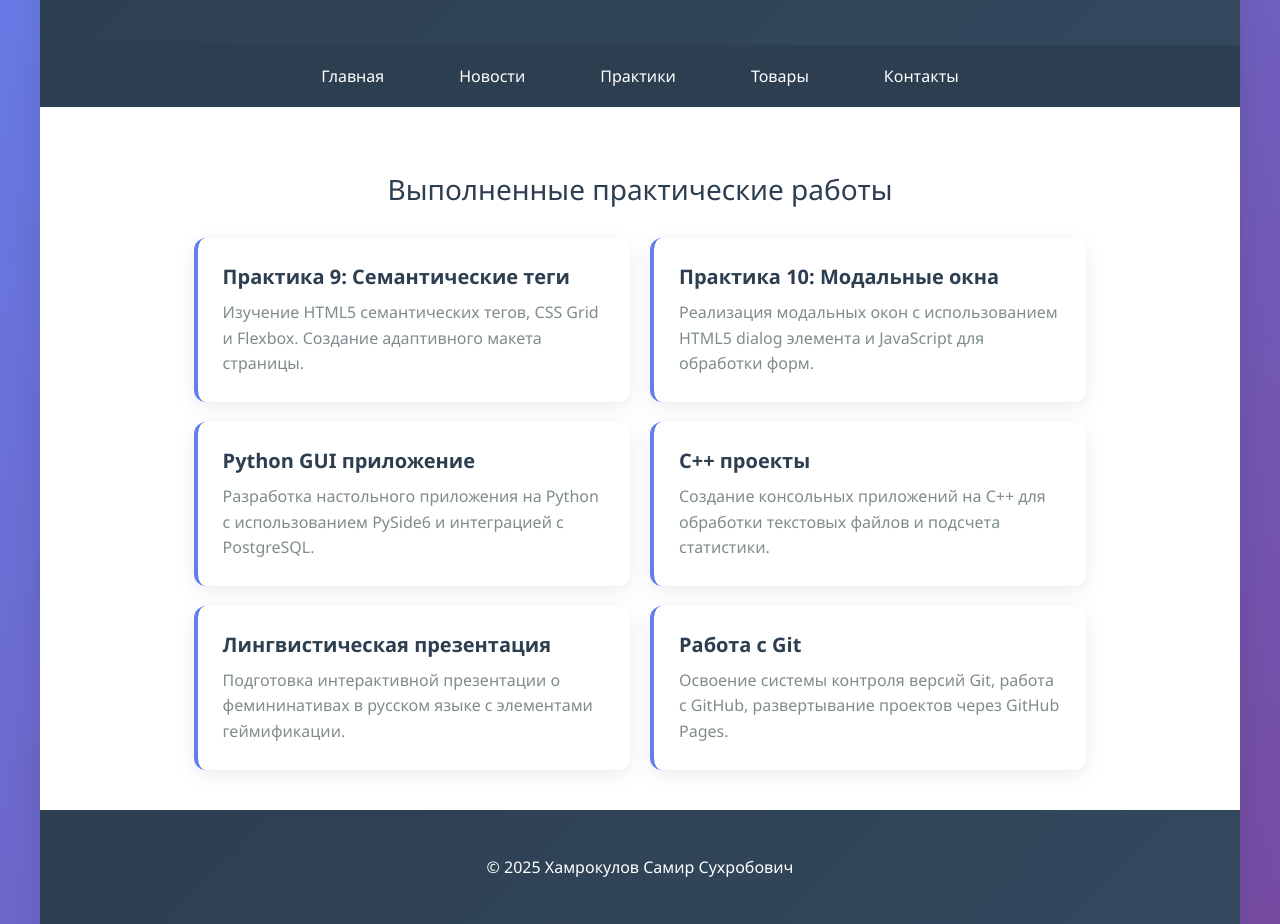
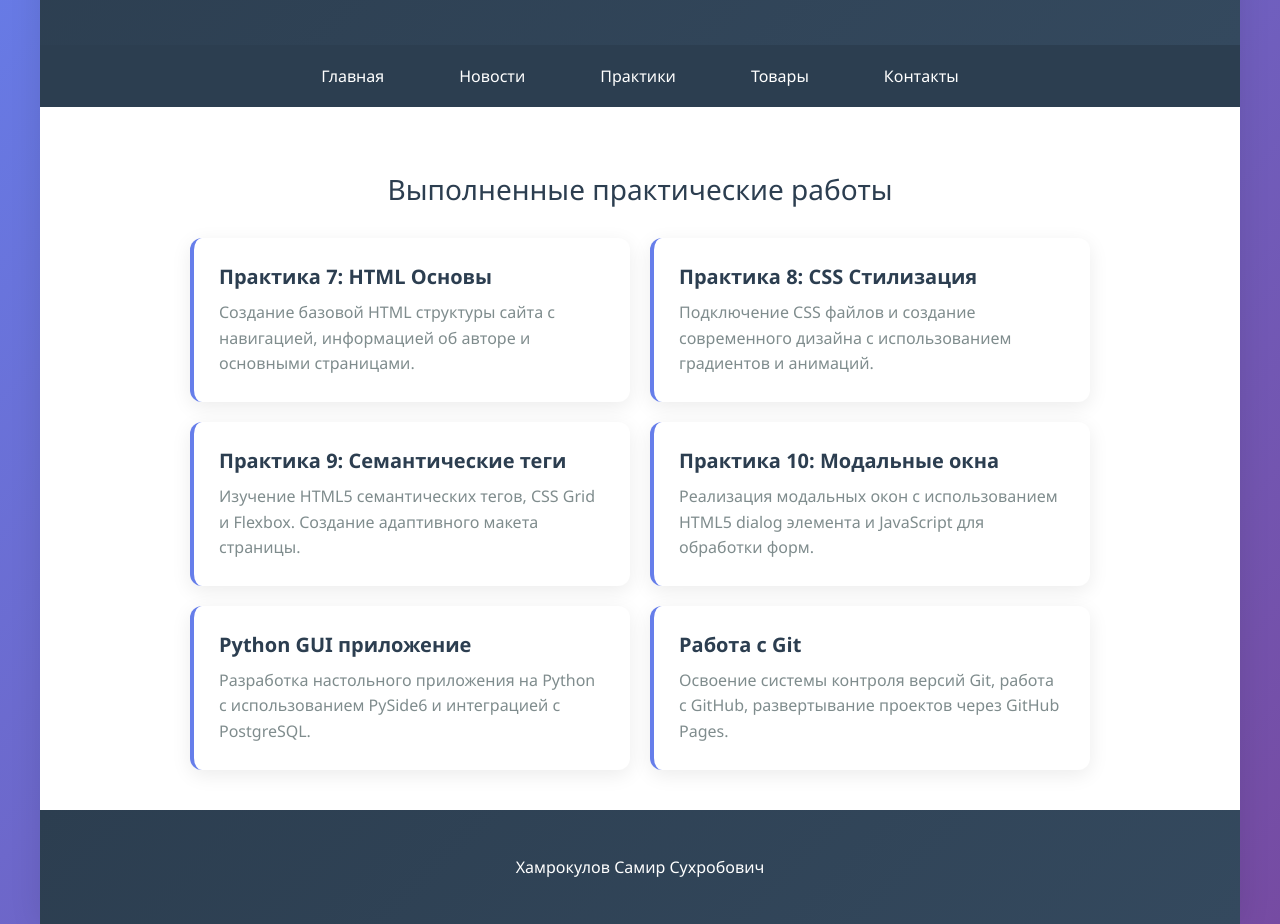
Before and after one commit to samirkhamroev-netizen/frontend-and-backend-practice, a plain HTML site: page pages/practices.html in a window 1280 px wide. Shown: the part 166-1090 px from the top of the page. Drawn offline with Linux system fonts and the light colour scheme; files that its build step writes are made by us from their sources.

Commit message:
ФИНАЛ1

```diff
--- a/pages/practices.html
+++ b/pages/practices.html
@@ -28,6 +28,16 @@
 
                 <div class="experience-grid">
                     <article class="experience-card">
+                        <h3 class="experience-title">Практика 7: HTML Основы</h3>
+                        <p class="experience-desc">Создание базовой HTML структуры сайта с навигацией, информацией об авторе и основными страницами.</p>
+                    </article>
+
+                    <article class="experience-card">
+                        <h3 class="experience-title">Практика 8: CSS Стилизация</h3>
+                        <p class="experience-desc">Подключение CSS файлов и создание современного дизайна с использованием градиентов и анимаций.</p>
+                    </article>
+
+                    <article class="experience-card">
                         <h3 class="experience-title">Практика 9: Семантические теги</h3>
                         <p class="experience-desc">Изучение HTML5 семантических тегов, CSS Grid и Flexbox. Создание адаптивного макета страницы.</p>
                     </article>
@@ -43,16 +53,6 @@
                     </article>
 
                     <article class="experience-card">
-                            <h3 class="experience-title">C++ проекты</h3>
-                            <p class="experience-desc">Создание консольных приложений на C++ для обработки текстовых файлов и подсчета статистики.</p>
-                        </article>
-
-                        <article class="experience-card">
-                            <h3 class="experience-title">Лингвистическая презентация</h3>
-                            <p class="experience-desc">Подготовка интерактивной презентации о фемининативах в русском языке с элементами геймификации.</p>
-                        </article>
-
-                        <article class="experience-card">
                         <h3 class="experience-title">Работа с Git</h3>
                         <p class="experience-desc">Освоение системы контроля версий Git, работа с GitHub, развертывание проектов через GitHub Pages.</p>
                     </article>
@@ -61,7 +61,7 @@
         </main>
 
         <footer class="footer">
-                <p>© 2025 Хамрокулов Самир Сухробович</p>
+            <p> Хамрокулов Самир Сухробович</p>
         </footer>
     </div>
 </body>
```
Also changed, not shown: index.html (+2 -6 lines), pages/contacts.html (+1 -1 lines), pages/news.html (+1 -1 lines), pages/goods.html (indentation only), 1 other file. Lines whose indentation alone changed are shown as unchanged.
